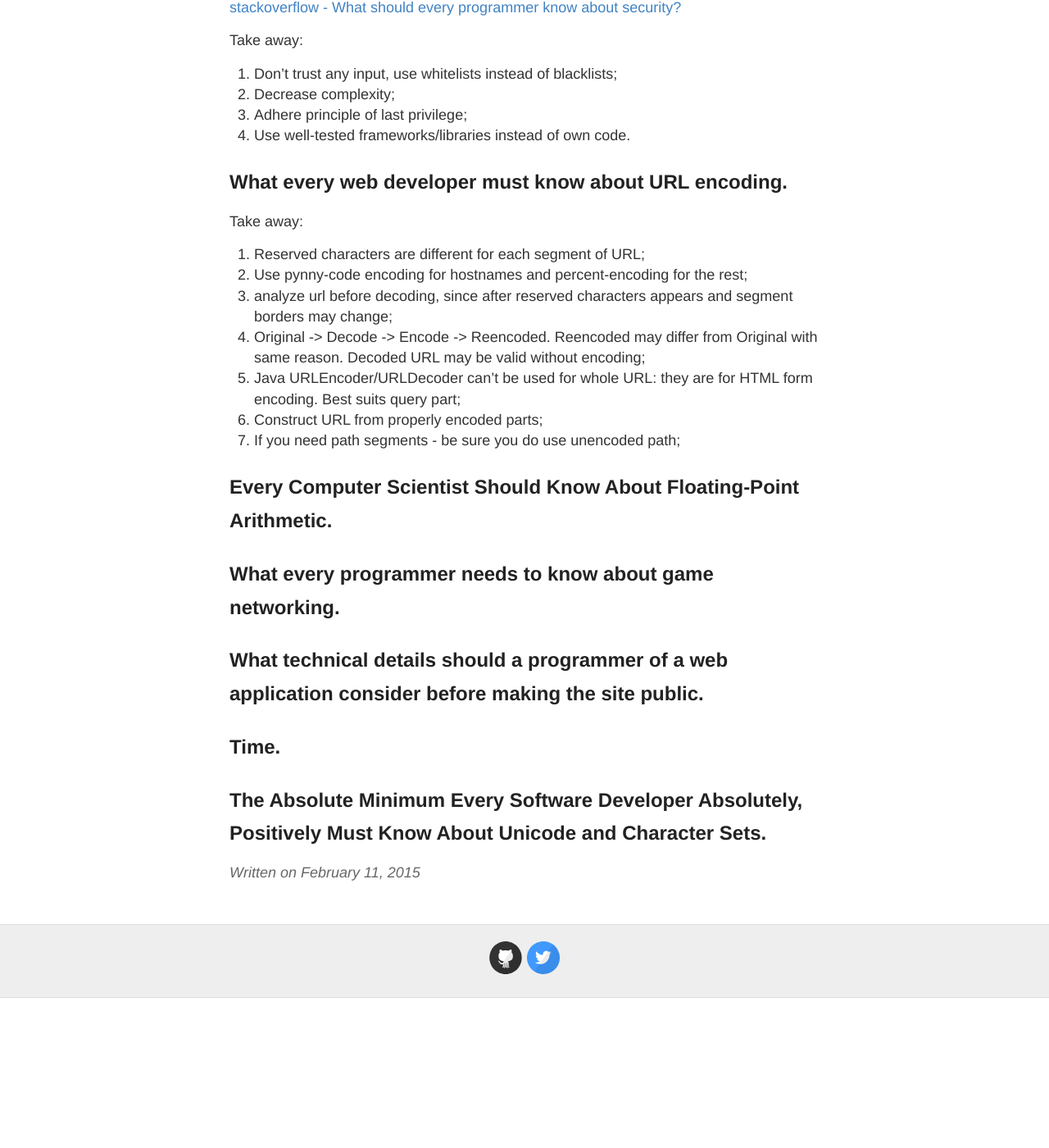
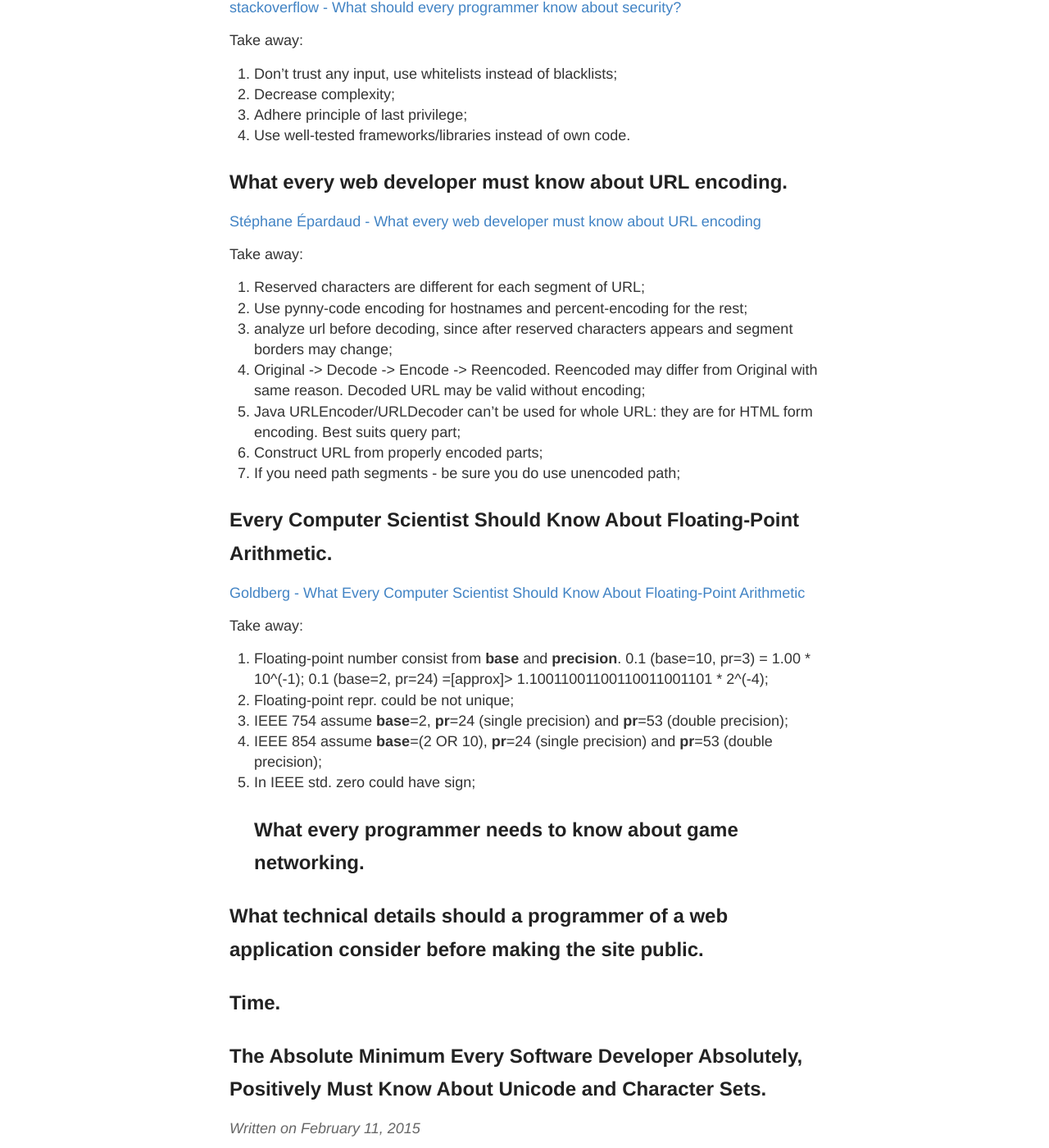
Before and after one commit to a-sir/a-sir.github.io, a Jekyll site: the page built from _posts/2015-02-11-What-every-programmer-should-know-about.md, in a window 1280 px wide and 1400 px high, scrolled down 1204 px. Shown: the whole window at 82% size. Built offline with Jekyll 4.4.1, drawn with Linux system fonts in a browser that asks for light colours; before the commit the page ends 2421 px from its top, so only the background shows below that.

Commit message:
Summary about floating-point numbers (6/10).

```diff
--- a/_posts/2015-02-11-What-every-programmer-should-know-about.md
+++ b/_posts/2015-02-11-What-every-programmer-should-know-about.md
@@ -47,6 +47,8 @@ Take away:
 
 ## What every web developer must know about URL encoding.
 
+[Stéphane Épardaud - What every web developer must know about URL encoding](http://blog.lunatech.com/2009/02/03/what-every-web-developer-must-know-about-url-encoding)
+
 Take away:
 
 1. Reserved characters are different for each segment of URL;
@@ -57,8 +59,20 @@ Take away:
 6. Construct URL from properly encoded parts;
 7. If you need path segments - be sure you do use unencoded path;
 
+
 ## Every Computer Scientist Should Know About Floating-Point Arithmetic.
 
+[Goldberg - What Every Computer Scientist Should Know About Floating-Point Arithmetic](http://docs.oracle.com/cd/E19957-01/806-3568/ncg_goldberg.html)
+
+Take away:
+
+1. Floating-point number consist from **base** and **precision**.
+0.1 (base=10, pr=3) = 1.00 * 10^(-1);
+0.1 (base=2, pr=24) =[approx]> 1.10011001100110011001101 * 2^(-4);
+2. Floating-point repr. could be not unique;
+3. IEEE 754 assume **base**=2, **pr**=24 (single precision) and **pr**=53 (double precision);
+4. IEEE 854 assume **base**=(2 OR 10), **pr**=24 (single precision) and **pr**=53 (double precision);
+5. In IEEE std. zero could have sign;
 ## What every programmer needs to know about game networking.
 
 ## What technical details should a programmer of a web application consider before making the site public.
```
